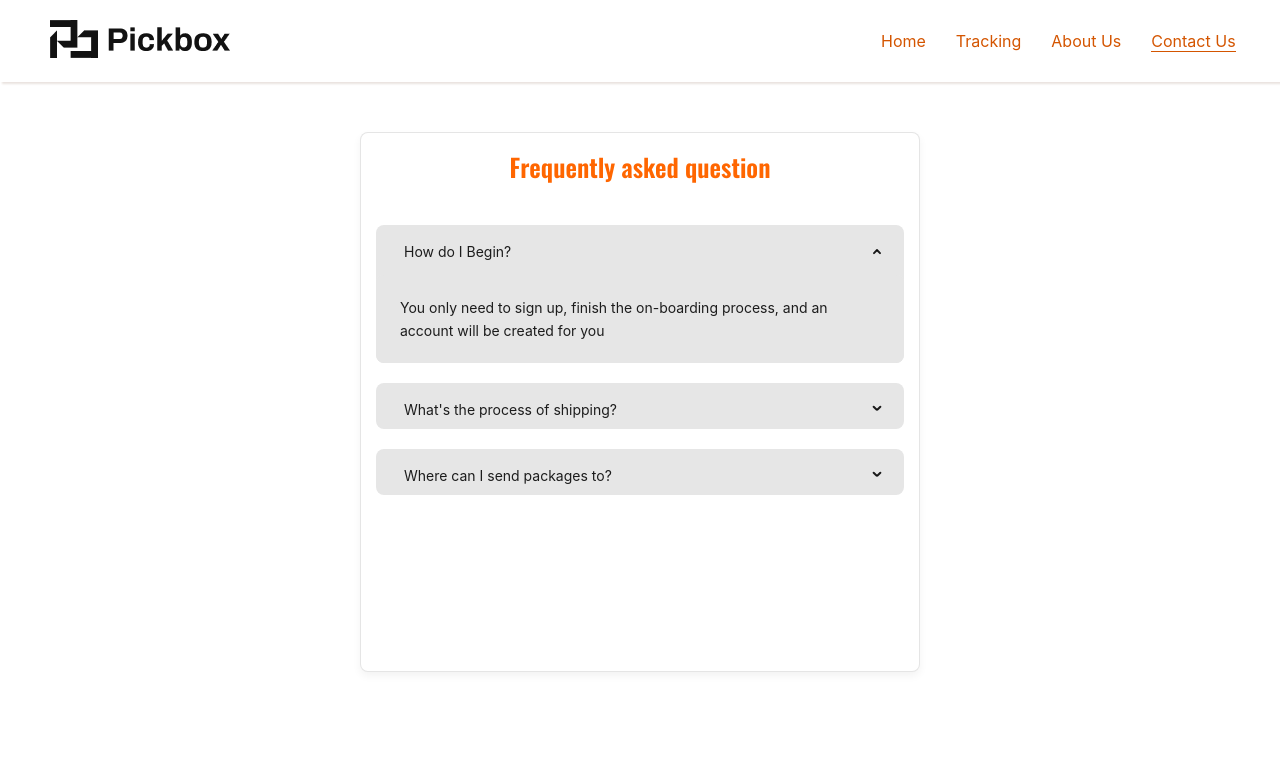
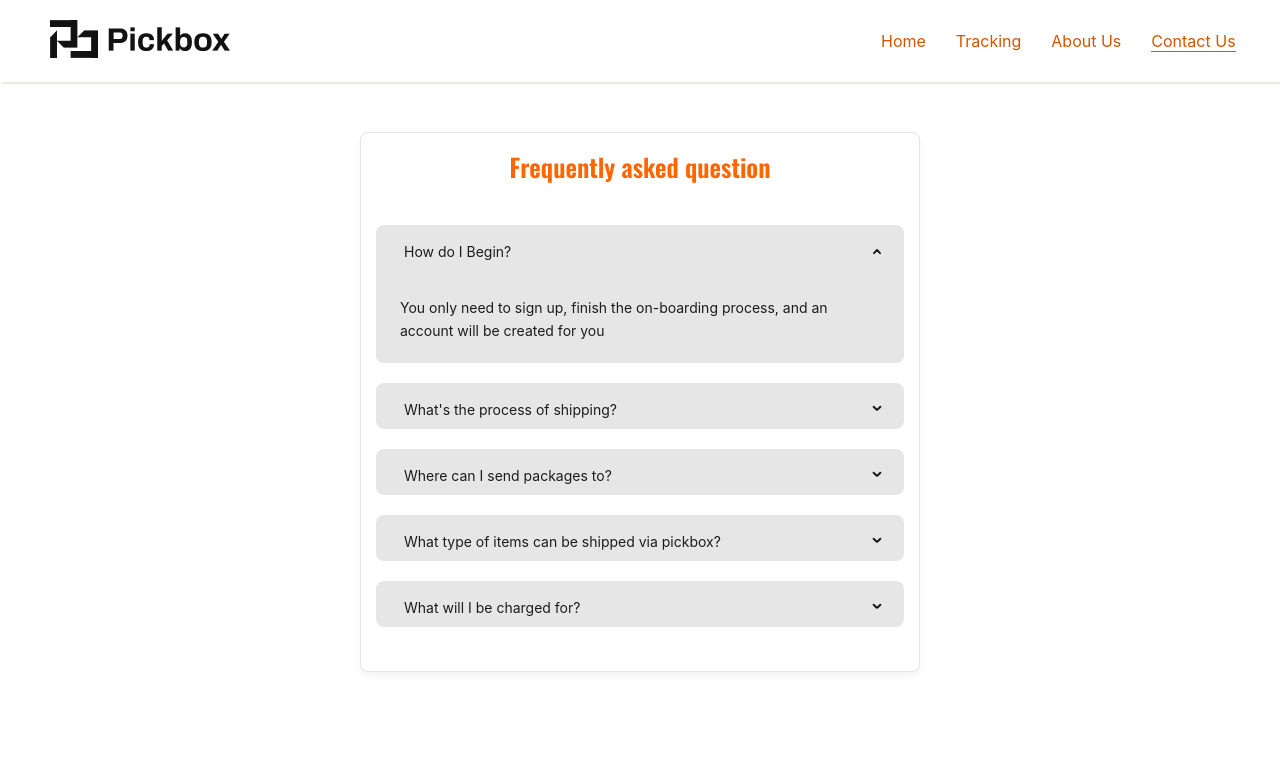
Before and after one commit to Pickbox-Project/Pickbox-frontend, a React (Create React App) app: page /contactus in a window 1280 px wide. Shown: the top 760 px of the page. Built offline with nearby package versions, Linux system fonts and the light colour scheme.

Commit message:
Editing the Faq Component

```diff
--- a/src/Components/Faqs/Faqs.jsx
+++ b/src/Components/Faqs/Faqs.jsx
@@ -32,8 +32,20 @@ const items = [
       "3"
     ),
   ]),
+  getItem("What type of items can be shipped via pickbox?", "sub4", [
+    getItem(
+      "We ship various kinds of items which vary in size and weight, except for items prohibited by law.",
+      "4"
+    ),
+  ]),
+  getItem("What will I be charged for?", "sub5", [
+    getItem(
+      "We will charge you based on the route and weight of your package. What are the payment method options? We have two payment options: Cash Payment and Credit or debit card.",
+      "5"
+    ),
+  ]),
 ];
-const rootSubmenuKeys = ["sub1", "sub2", "sub3"];
+const rootSubmenuKeys = ["sub1", "sub2", "sub3", "sub4", "sub5"];
 const Faqs = () => {
   const [openKeys, setOpenKeys] = useState(["sub1"]);
   const onOpenChange = (keys) => {
```
